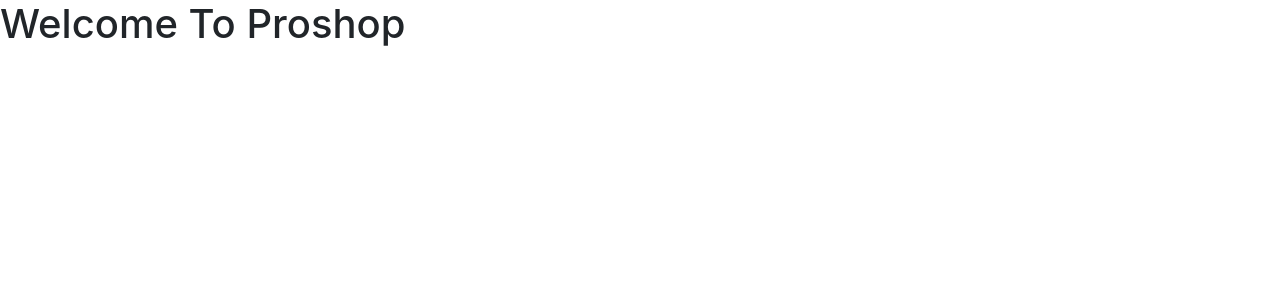
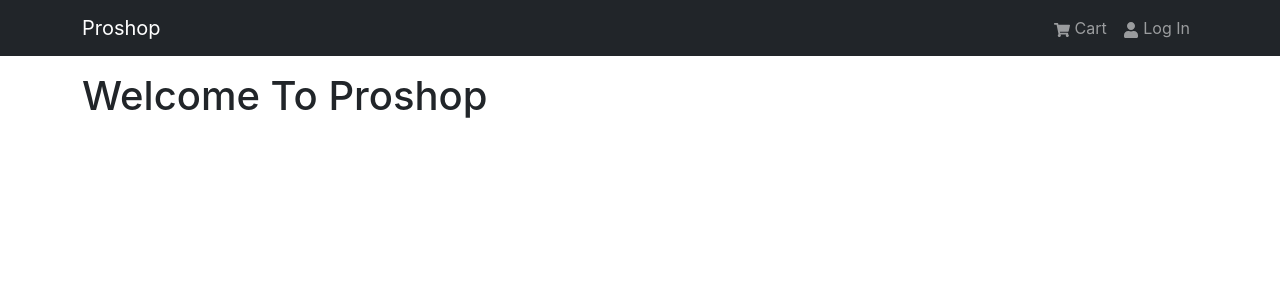
Before and after one commit to nick-tester/proshop-v24, a React (Create React App) app in the folder frontend/: page / in a window 1280 px wide. Shown: the top 300 px of the page. Built offline with nearby package versions, Linux system fonts and the light colour scheme.

Commit message:
create header component

```diff
--- a/frontend/src/App.js
+++ b/frontend/src/App.js
@@ -1,11 +1,20 @@
 import React from "react";
+import { Container } from "react-bootstrap";
+import { Header } from "./components";
 
 
 const App = () => {
   return (
-    <div>
-      <h1>Welcome To Proshop</h1>
-    </div>
+    <>
+      <Header />
+      <main className="py-3">
+        <Container>
+          <h1>Welcome To Proshop</h1>
+
+        </Container>
+
+      </main>
+    </>
   )
 };
 
--- /dev/null
+++ b/frontend/src/components/Header.js
@@ -0,0 +1,23 @@
+import React from "react";
+import { Container, Navbar, Nav } from "react-bootstrap";
+import { FaShoppingCart, FaUser } from "react-icons/fa";
+
+
+const Header = () => {
+    return <header>
+        <Navbar bg="dark" variant="dark" expand="md" collapseOnSelect>
+            <Container>
+                <Navbar.Brand href="/">Proshop</Navbar.Brand>
+                <Navbar.Toggle aria-controls="basic-navbar-nav" />
+                <Navbar.Collapse id="basic-navbar-nav">
+                    <Nav className="ms-auto">
+                        <Nav.Link href="/cart"><FaShoppingCart /> Cart</Nav.Link>
+                        <Nav.Link href="/login"><FaUser /> Log In</Nav.Link>
+                    </Nav>
+                </Navbar.Collapse>
+            </Container>
+        </Navbar>
+    </header>
+};
+
+export default Header;
--- /dev/null
+++ b/frontend/src/components/index.js
@@ -0,0 +1,5 @@
+import Header from "./Header";
+
+export {
+    Header
+};
```
